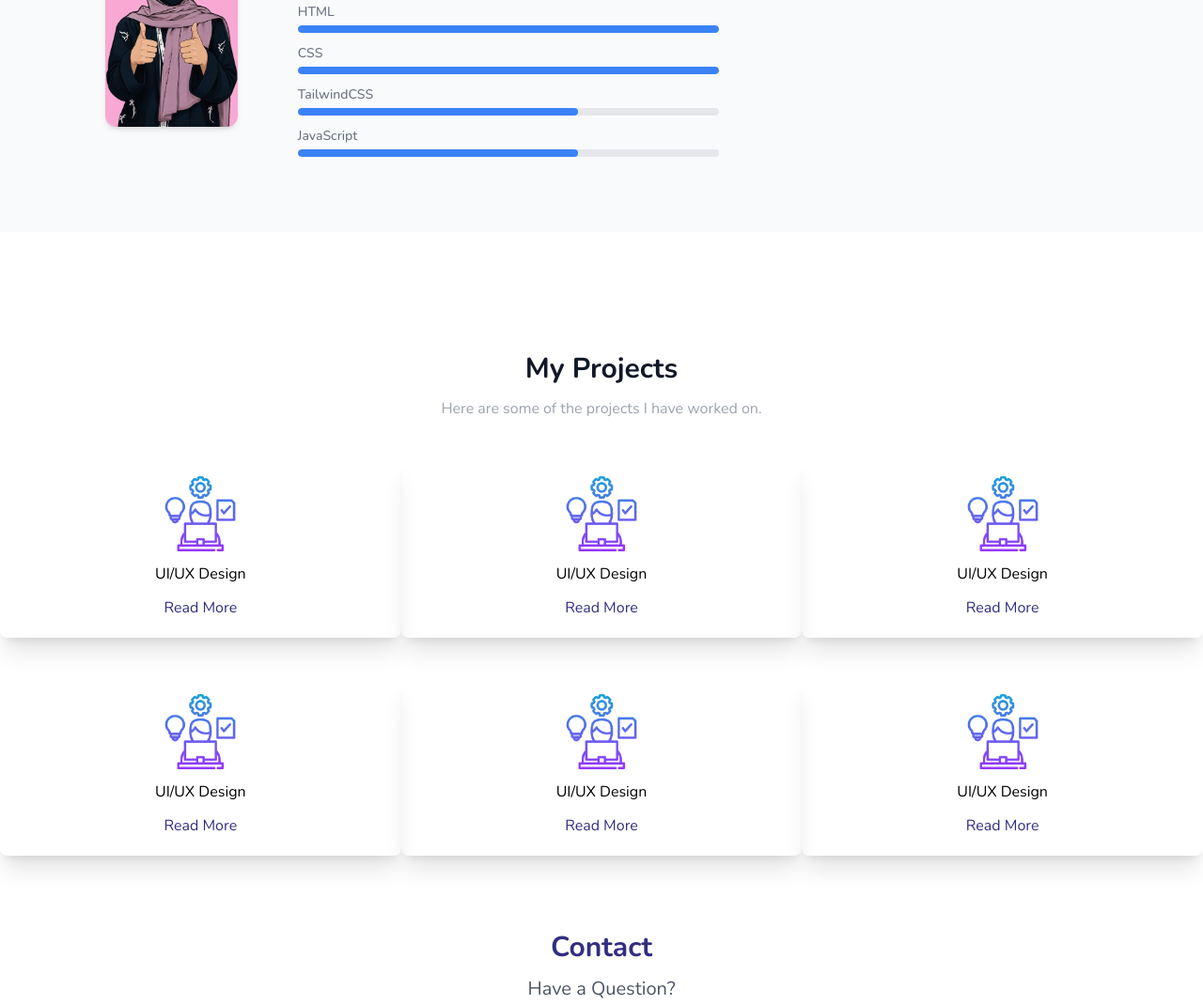
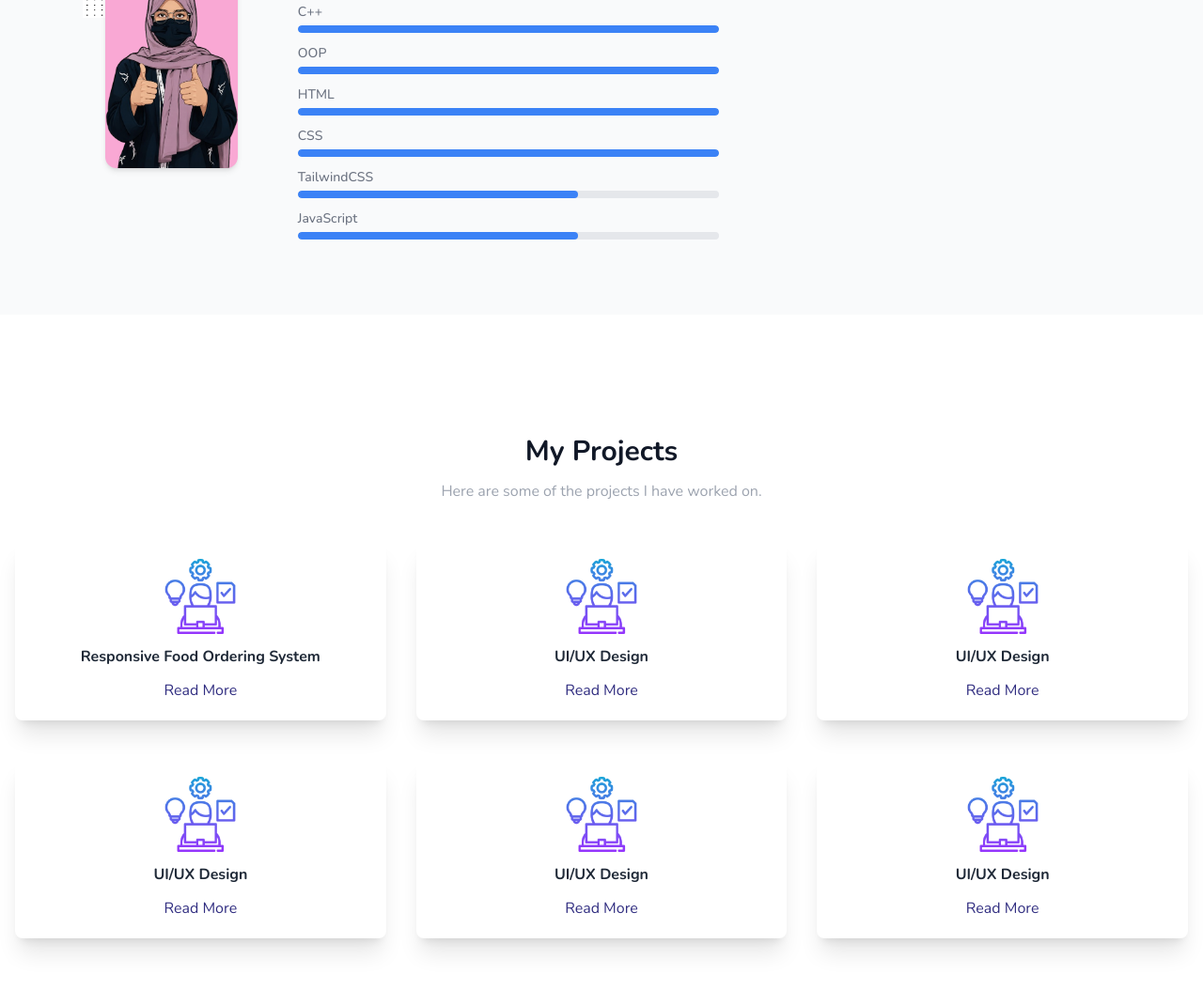
Before and after one commit to fizzaatif03-ux/Portfolio, a website: page index.html in a window 1280 px wide. Shown: the part 1041-2111 px from the top of the page at 94% size. Drawn offline with nearby package versions, Linux system fonts and the light colour scheme.

Commit message:
3rd commit

```diff
--- a/index.html
+++ b/index.html
@@ -19,132 +19,119 @@
     <div id="home" class="h-[50vh] md:h-screen bg-gradient-to-t from-indigo-200 to-white relative overflow-hidden ">
 
         <!-- Nav Bar -->
-        <nav class="fixed top-0 bg-white dark w-full z-50">
+        <nav class="fixed top-0 bg-white w-full z-50">
 
             <!-- Nav Container -->
             <div class="container mx-auto py-5 px-4 lg:py-5 lg:px-20 flex justify-between items-center">
 
                 <!-- Logo + Title -->
                 <div class="flex items-center gap-2">
-                    <img class="h-8" src="./img/logo.svg">
+                    <img class="h-8" src="./img/logo.svg" alt="Logo">
                     <span class="text-lg font-bold text-indigo-900">Fizza</span>
                 </div>
 
                 <!-- Nav Links (Desktop) -->
                 <ul class="hidden md:flex space-x-10 text-gray-600 font-bold">
-                    <li
-                        class="hover:text-gray-500 hover:underline transition-transform duration-200 hover:-translate-y-1">
+                    <li class="hover:text-gray-500 hover:underline transition-transform duration-200 hover:-translate-y-1">
                         <a href="#home">Homepage</a></li>
-                    <li
-                        class="hover:text-gray-500 hover:underline transition-transform duration-200 hover:-translate-y-1">
+                    <li class="hover:text-gray-500 hover:underline transition-transform duration-200 hover:-translate-y-1">
                         <a href="#about">About Me</a></li>
-                    <li
-                        class="hover:text-gray-500 hover:underline transition-transform duration-200 hover:-translate-y-1">
+                    <li class="hover:text-gray-500 hover:underline transition-transform duration-200 hover:-translate-y-1">
                         <a href="#project">Projects</a></li>
-                    <li
-                        class="hover:text-gray-500 hover:underline transition-transform duration-200 hover:-translate-y-1">
+                    <li class="hover:text-gray-500 hover:underline transition-transform duration-200 hover:-translate-y-1">
                         <a href="#contact">Contact</a></li>
                 </ul>
 
                 <!-- Right Side Icons -->
                 <div class="flex items-center gap-3">
-                    <img class="h-7 cursor-pointer" src="./img/light-moon.svg">
+                    <img class="h-7 cursor-pointer" src="./img/light-moon.svg" alt="Theme Toggle">
                     <div id="hamburger" class="md:hidden cursor-pointer">
-                        <img class="h-6 w-6" src="./img/bars.svg">
+                        <img class="h-6 w-6" src="./img/bars.svg" alt="Menu">
                     </div>
                 </div>
 
             </div>
 
             <!-- Mobile Menu -->
-            <ul id="menu"
-                class="hidden flex-col bg-indigo-500 rounded-b-3xl absolute space-y-6 text-white text-center w-full p-10 md:hidden">
-                <li id="hLink" class="hover:text-indigo-200"><a href="#home">Homepage</a></li>
-                <li id="hLink" class="hover:text-indigo-200"><a href="#about">About Me</a></li>
-                <li id="hLink" class="hover:text-indigo-200"><a href="#project">Projects</a></li>
-                <li id="hLink" class="hover:text-indigo-200"><a href="#contact">Contact</a></li>
+            <ul id="menu" class="hidden flex-col bg-indigo-500 rounded-b-3xl absolute space-y-6 text-white text-center w-full p-10 md:hidden">
+                <li class="hover:text-indigo-200"><a href="#home">Homepage</a></li>
+                <li class="hover:text-indigo-200"><a href="#about">About Me</a></li>
+                <li class="hover:text-indigo-200"><a href="#project">Projects</a></li>
+                <li class="hover:text-indigo-200"><a href="#contact">Contact</a></li>
             </ul>
 
         </nav>
 
         <!-- Profile Image -->
-        <img class=" absolute bottom-0 right-0 lg:left-0 lg:right-0 lg:mx-auto h-4/6 object-cover md:h-4/6 lg:h-4/6 z-20"
-            src="./img/image2.png">
+        <img class="absolute bottom-0 right-0 lg:left-0 lg:right-0 lg:mx-auto h-4/6 object-cover md:h-4/6 lg:h-4/6 z-20"
+            src="./img/image2.png" alt="Hero Profile">
 
         <!-- Circle -->
-        <div
-            class="hidden lg:block absolute -bottom-60 w-big h-big left-0 right-0 mx-auto bg-gradient-to-t from-white  to-indigo-300 rounded-full z-10 ">
+        <div class="hidden lg:block absolute -bottom-60 w-big h-big left-0 right-0 mx-auto bg-gradient-to-t from-white to-indigo-300 rounded-full z-10 ">
         </div>
 
-
         <!-- Text Content -->
-        <div class="absolute top-1/2 -translate-y-1/2 left-5
-            sm:left-10
-            md:left-16
-            lg:left-20
-            lg:z-30">
-            <h1 class="text-2xl font-bold text-indigo-900
-               sm:text-3xl
-               md:text-4xl
-               lg:text-5xl">Websites</h1>
-            <p class="text-red-600
-              sm:text-lg
-              md:text-xl
-              lg:text-2xl"> Developer</p>
+        <div class="absolute top-1/2 -translate-y-1/2 left-5 sm:left-10 md:left-16 lg:left-20 lg:z-30">
+            <h1 class="text-2xl font-bold text-indigo-900 sm:text-3xl md:text-4xl lg:text-5xl">Websites</h1>
+            <p class="text-red-600 sm:text-lg md:text-xl lg:text-2xl">Developer</p>
         </div>
 
-        <div class=" lg:flex h-fit bg-white absolute top-0 bottom-0 m-auto  z-30  w-[350px] lg:flex-col  right-32  p-10 hidden ">
-            <h1>Hi,I am Fizza</h1>
-            <p class="mb-2">   a Web Developer who builds modern and responsive websites. I focus on clean design and good user experience. </p>
-            <a class="bg-indigo-900 text-white p-2 rounded-1 w-1/2 items-center justify-center flex "   href="#contact">Hire Me</a>
+        <div class="lg:flex h-fit bg-white absolute top-0 bottom-0 m-auto z-30 w-[350px] lg:flex-col right-32 p-10 hidden ">
+            <h1>Hi, I am Fizza</h1>
+            <p class="mb-2">a Web Developer who builds modern and responsive websites. I focus on clean design and good user experience.</p>
+            <a class="bg-indigo-900 text-white p-2 rounded w-1/2 items-center justify-center flex hover:bg-indigo-800" href="#contact">Hire Me</a>
         </div>
     </div>
 
     <!-- About me -->
     <div id="about" class="w-full flex justify-center py-20 bg-gray-50 mt-10">
-
         <div class="w-full max-w-6xl flex flex-col-reverse md:flex-row md:items-center md:justify-between gap-16 px-6">
 
             <div class="relative flex justify-center md:justify-start pt-6 pl-6">
-
                 <img class="absolute h-16 w-16 top-0 left-0 z-0" src="/img/dots-image.jpg" alt="Dots">
-
                 <div class="z-10 rounded-xl overflow-hidden bg-pink-300 shadow-md">
                     <img class="w-full max-w-xs h-auto max-h-[200px] object-contain block" src="/img/image1.png" alt="Profile">
                 </div>
-
             </div>
 
             <div class="flex-1 flex flex-col items-center text-center md:items-start md:text-left">
-
                 <h1 class="text-3xl font-bold mb-3 text-gray-900">About Me</h1>
-
                 <p class="text-gray-600 max-w-lg leading-relaxed mb-6">
                     I am a passionate web developer with experience in creating responsive and user-friendly websites.
                 </p>
 
+                <!-- Skills Container (Fixed Div structure) -->
                 <div class="w-full max-w-md space-y-3 text-left">
+                    <div>
+                        <h2 class="text-gray-500 font-medium text-sm mb-1">C++</h2>
+                        <div class="w-full bg-gray-200 h-2 rounded-full overflow-hidden">
+                            <div class="w-full bg-blue-500 h-full rounded-full"></div>
+                        </div>
+                    </div>
+                    <div>
+                        <h2 class="text-gray-500 font-medium text-sm mb-1">OOP</h2>
+                        <div class="w-full bg-gray-200 h-2 rounded-full overflow-hidden">
+                            <div class="w-full bg-blue-500 h-full rounded-full"></div>
+                        </div>
+                    </div>
                     <div>
                         <h2 class="text-gray-500 font-medium text-sm mb-1">HTML</h2>
                         <div class="w-full bg-gray-200 h-2 rounded-full overflow-hidden">
                             <div class="w-full bg-blue-500 h-full rounded-full"></div>
                         </div>
                     </div>
-
                     <div>
                         <h2 class="text-gray-500 font-medium text-sm mb-1">CSS</h2>
                         <div class="w-full bg-gray-200 h-2 rounded-full overflow-hidden">
                             <div class="w-full bg-blue-500 h-full rounded-full"></div>
                         </div>
                     </div>
-
                     <div>
                         <h2 class="text-gray-500 font-medium text-sm mb-1">TailwindCSS</h2>
                         <div class="w-full bg-gray-200 h-2 rounded-full overflow-hidden">
                             <div class="w-2/3 bg-blue-500 h-full rounded-full"></div>
                         </div>
                     </div>
-
                     <div>
                         <h2 class="text-gray-500 font-medium text-sm mb-1">JavaScript</h2>
                         <div class="w-full bg-gray-200 h-2 rounded-full overflow-hidden">
@@ -154,132 +141,126 @@
                 </div>
 
             </div>
-
+        </div>
     </div>
 
-</div>
     <!-- My Projects -->
     <div id="project">
-        <div class="container mx-auto">
+        <div class="container mx-auto px-4">
             <!-- top -->
             <div class="flex flex-col items-center">
-            <h1 class="text-3xl font-bold mb-3 text-center mt-32 text-gray-900" > My Projects</h1>
-            <p class="w-1/2 text-center justify-content text-gray-400">
+                <h1 class="text-3xl font-bold mb-3 text-center mt-32 text-gray-900">My Projects</h1>
+                <p class="w-1/2 text-center text-gray-400">
                     Here are some of the projects I have worked on.
                 </p>
             </div>
             <!-- bottom -->
-             <div class="flex flex-wrap  ">
-                <!-- card -->
-                 <div class=" w-full md:w-4/8 shadow-xl rounded-lg p-5 flex flex-col gap-3 items-center md:w-1/3 mt-10">
-                     <img class="w-20 " src="/img/project.png" >
-                     <h1>UI/UX Design</h1>
-                    <a class="text-indigo-900 " href="#" >Read More</a>
+            <div class="flex flex-wrap -mx-4">
+
+                <!-- Card 1 (Food Ordering System) -->
+                <div class="w-full md:w-1/3 px-4 mt-10">
+                    <div class="shadow-xl rounded-lg p-5 flex flex-col gap-3 items-center bg-white transition-transform hover:-translate-y-1 duration-200">
+                        <img class="w-20" src="/img/project.png" alt="Project Icon">
+                        <h1 class="font-bold text-center text-gray-800">Responsive Food Ordering System</h1>
+                        <a class="text-indigo-900 hover:underline mt-auto" target="_blank" href="https://github.com/fizzaatif03-ux/Responsive_Food_Ordering-_webapp">Read More</a>
                     </div>
-                <!-- card -->
-                 <div class=" w-full md:w-4/8 shadow-xl rounded-lg p-5 flex flex-col gap-3 items-center md:w-1/3 mt-10">
-                     <img class="w-20 " src="/img/project.png" >
-                     <h1>UI/UX Design</h1>
-                    <a class="text-indigo-900 " href="#" >Read More</a>
-                 </div> <!-- card -->
-                 <div class=" w-full md:w-4/8 shadow-xl rounded-lg p-5 flex flex-col gap-3 items-center md:w-1/3 mt-10">
-                     <img class="w-20 " src="/img/project.png" >
-                     <h1>UI/UX Design</h1>
-                    <a class="text-indigo-900 " href="#" >Read More</a>
-                 </div> <!-- card -->
-                 <div class=" w-full md:w-4/8 shadow-xl rounded-lg p-5 flex flex-col gap-3 items-center md:w-1/3 mt-10">
-                     <img class="w-20 " src="/img/project.png" >
-                     <h1>UI/UX Design</h1>
-                    <a class="text-indigo-900 " href="#" >Read More</a>
-                 </div> <!-- card -->
-                 <div class=" w-full md:w-4/8 shadow-xl rounded-lg p-5 flex flex-col gap-3 items-center md:w-1/3 mt-10">
-                     <img class="w-20 " src="/img/project.png" >
-                     <h1>UI/UX Design</h1>
-                    <a class="text-indigo-900 " href="#" >Read More</a>
-                 </div> <!-- card -->
-                 <div class=" w-full md:w-4/8 shadow-xl rounded-lg p-5 flex flex-col gap-3 items-center md:w-1/3 mt-10">
-                     <img class="w-20 " src="/img/project.png" >
-                     <h1>UI/UX Design</h1>
-                    <a class="text-indigo-900 " href="#" >Read More</a>
+                </div>
+
+                <!-- Card 2 -->
+                <div class="w-full md:w-1/3 px-4 mt-10">
+                    <div class="shadow-xl rounded-lg p-5 flex flex-col gap-3 items-center bg-white transition-transform hover:-translate-y-1 duration-200">
+                        <img class="w-20" src="/img/project.png" alt="Project Icon">
+                        <h1 class="font-bold text-center text-gray-800">UI/UX Design</h1>
+                        <a class="text-indigo-900 hover:underline mt-auto" href="#">Read More</a>
+                    </div>
+                </div>
+
+                <!-- Card 3 -->
+                <div class="w-full md:w-1/3 px-4 mt-10">
+                    <div class="shadow-xl rounded-lg p-5 flex flex-col gap-3 items-center bg-white transition-transform hover:-translate-y-1 duration-200">
+                        <img class="w-20" src="/img/project.png" alt="Project Icon">
+                        <h1 class="font-bold text-center text-gray-800">UI/UX Design</h1>
+                        <a class="text-indigo-900 hover:underline mt-auto" href="#">Read More</a>
+                    </div>
+                </div>
+
+                <!-- Card 4 -->
+                <div class="w-full md:w-1/3 px-4 mt-10">
+                    <div class="shadow-xl rounded-lg p-5 flex flex-col gap-3 items-center bg-white transition-transform hover:-translate-y-1 duration-200">
+                        <img class="w-20" src="/img/project.png" alt="Project Icon">
+                        <h1 class="font-bold text-center text-gray-800">UI/UX Design</h1>
+                        <a class="text-indigo-900 hover:underline mt-auto" href="#">Read More</a>
+                    </div>
+                </div>
+
+                <!-- Card 5 -->
+                <div class="w-full md:w-1/3 px-4 mt-10">
+                    <div class="shadow-xl rounded-lg p-5 flex flex-col gap-3 items-center bg-white transition-transform hover:-translate-y-1 duration-200">
+                        <img class="w-20" src="/img/project.png" alt="Project Icon">
+                        <h1 class="font-bold text-center text-gray-800">UI/UX Design</h1>
+                        <a class="text-indigo-900 hover:underline mt-auto" href="#">Read More</a>
+                    </div>
+                </div>
+
+                <!-- Card 6 -->
+                <div class="w-full md:w-1/3 px-4 mt-10">
+                    <div class="shadow-xl rounded-lg p-5 flex flex-col gap-3 items-center bg-white transition-transform hover:-translate-y-1 duration-200">
+                        <img class="w-20" src="/img/project.png" alt="Project Icon">
+                        <h1 class="font-bold text-center text-gray-800">UI/UX Design</h1>
+                        <a class="text-indigo-900 hover:underline mt-auto" href="#">Read More</a>
+                    </div>
                 </div>
 
             </div>
         </div>
+    </div>
+
     <!-- Contact Section -->
     <div id="contact" class="w-full flex justify-center items-center py-20 mb-20">
         <div class="container mx-auto px-4 flex flex-col items-center justify-center">
-
-        <!-- Top -->
             <div class="flex flex-col items-center text-center mb-5">
                 <h1 class="text-3xl font-bold mb-3 text-indigo-900">Contact</h1>
                 <p class="text-xl text-gray-600">Have a Question?</p>
             </div>
-
-        <!-- Bottom (Form) -->
             <form class="w-full flex flex-col gap-5 items-center">
                 <input class="p-2 w-full md:w-1/2 ring-1 ring-indigo-300 rounded-sm" type="text" placeholder="Name Surname">
                 <input class="p-2 w-full md:w-1/2 ring-1 ring-indigo-300 rounded-sm" type="email" placeholder="Email">
                 <textarea class="p-2 w-full md:w-1/2 ring-1 ring-indigo-300 rounded-sm h-32" placeholder="Your Message"></textarea>
-            <button class="bg-indigo-500 text-white py-2 px-6 rounded-sm" type="submit" >Send Message </button>
+                <button class="bg-indigo-500 text-white py-2 px-6 rounded-sm hover:bg-indigo-600 transition-colors" type="submit">Send Message</button>
             </form>
-
         </div>
     </div>
 
     <!-- Social Accounts -->
-<div class="flex flex-col ld:flex  items-center justify-center gap-4 mb-20">
-    <h1 class="text-2xl font-bold text-indigo-900 mb-8 ">Connect Me On Social Media</h1>
-
-    <!-- Gmail -->
+    <div class="flex flex-col items-center justify-center gap-4 mb-20 px-4">
+        <h1 class="text-2xl font-bold text-indigo-900 mb-4 text-center">Connect Me On Social Media</h1>
+        <div class="flex flex-wrap justify-center gap-4">
             <a href="mailto:fizzaatif03@gmail.com" target="_blank"
                 class="bg-red-500 hover:bg-red-600 text-white font-medium py-2 px-6 rounded-md shadow-sm transition-all hover:-translate-y-1 flex items-center gap-2">
-        <i class="fa-solid fa-envelope"></i>
-        Gmail
+                <i class="fa-solid fa-envelope"></i> Gmail
             </a>
-
-    <!-- LinkedIn -->
             <a href="https://www.linkedin.com/in/fizza-shahbaz-5815b1320" target="_blank"
                 class="bg-blue-600 hover:bg-blue-700 text-white font-medium py-2 px-6 rounded-md shadow-sm transition-all hover:-translate-y-1 flex items-center gap-2">
-        <i class="fa-brands fa-linkedin"></i>
-        LinkedIn
+                <i class="fa-brands fa-linkedin"></i> LinkedIn
             </a>
-
-    <!-- GitHub -->
             <a href="https://github.com/fizzashahbaz" target="_blank"
                 class="bg-gray-800 hover:bg-gray-900 text-white font-medium py-2 px-6 rounded-md shadow-sm transition-all hover:-translate-y-1 flex items-center gap-2">
-        <i class="fa-brands fa-github"></i>
-        GitHub
+                <i class="fa-brands fa-github"></i> GitHub
             </a>
-
-    <!-- WhatsApp -->
             <a href="https://wa.me/923212322449" target="_blank"
                 class="bg-green-600 hover:bg-green-700 text-white font-medium py-2 px-6 rounded-md shadow-sm transition-all hover:-translate-y-1 flex items-center gap-2">
-        <i class="fa-brands fa-whatsapp"></i>
-        WhatsApp
+                <i class="fa-brands fa-whatsapp"></i> WhatsApp
             </a>
-
         </div>
-
+    </div>
 
     <!-- Footer -->
     <footer class="bg-gray-800 py-8">
-
         <div class="container mx-auto text-center">
-
-        <h2 class="text-white text-xl font-semibold">
-            Made with ❤️ by Fizza
-        </h2>
-
-        <p class="text-gray-400 mt-2">
-            Building beautiful and responsive web experiences.
-        </p>
-
-        <p class="text-gray-500 text-sm mt-4">
-            © 2026 All Rights Reserved
-        </p>
-
+            <h2 class="text-white text-xl font-semibold">Made with ❤️ by Fizza</h2>
+            <p class="text-gray-400 mt-2">Building beautiful and responsive web experiences.</p>
+            <p class="text-gray-500 text-sm mt-4">© 2026 All Rights Reserved</p>
         </div>
-
     </footer>
 
     <script src="app.js"></script>
```
Also changed, not shown: output.css. Lines whose indentation alone changed are shown as unchanged.
